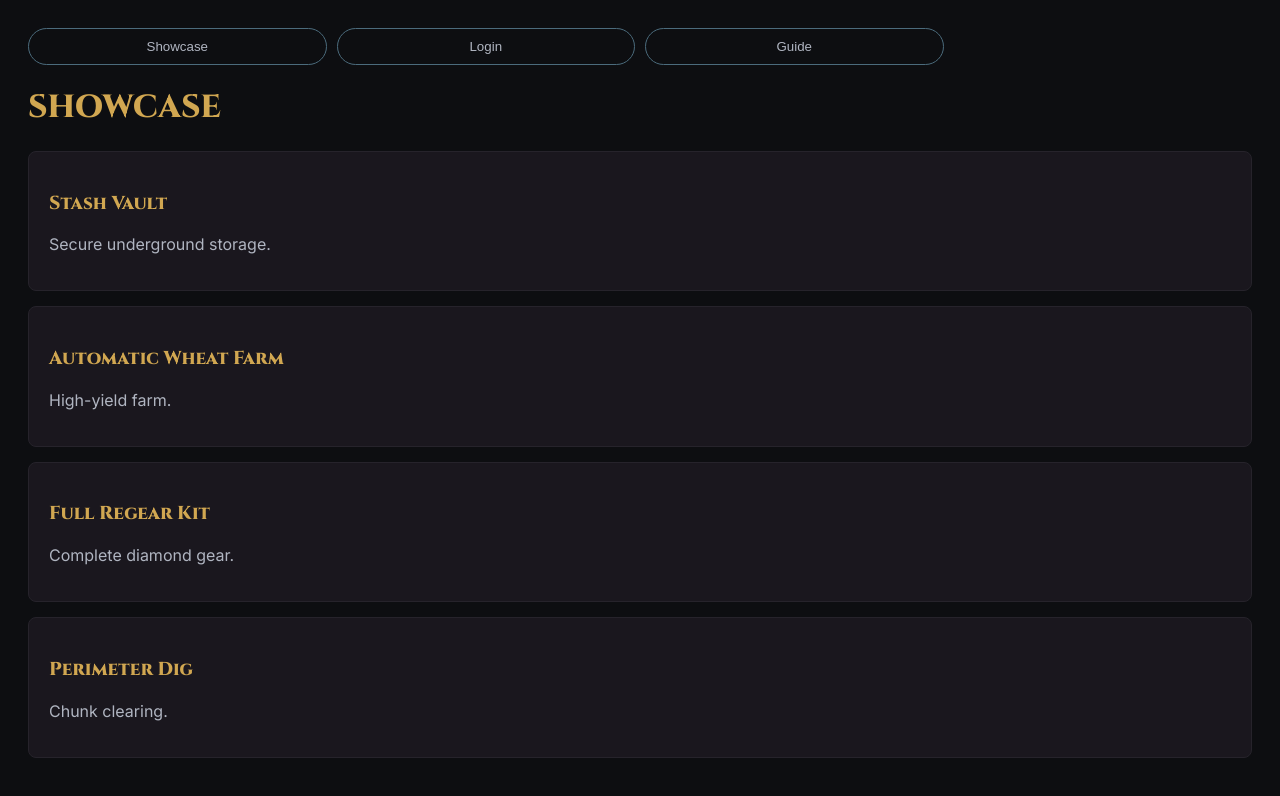
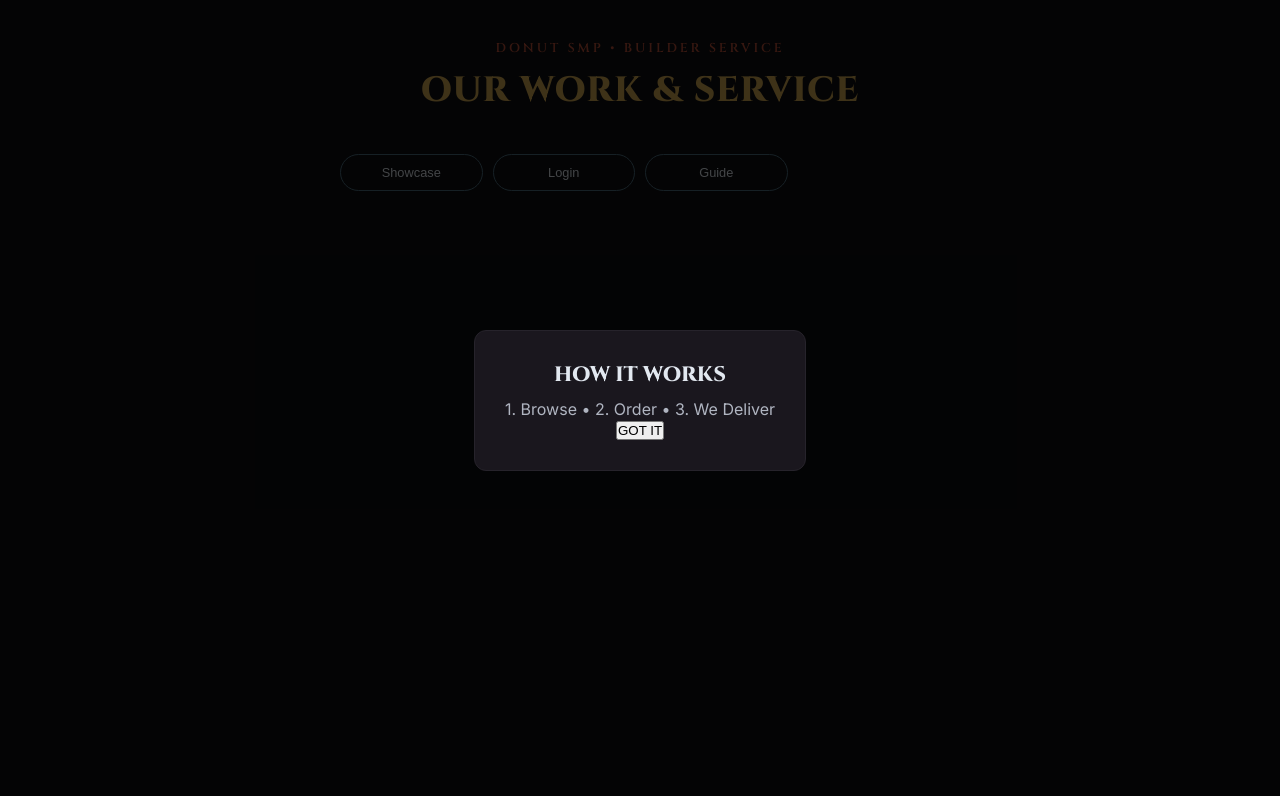
Before and after one commit to Gyro146/-e.g.-donut-smp-service-., a plain HTML site: page index.html in a window 1280 px wide. Drawn offline with Linux system fonts and the light colour scheme.

Commit message:
Update index.html

```diff
--- a/index.html
+++ b/index.html
@@ -4,88 +4,183 @@
     <meta charset="UTF-8">
     <meta name="viewport" content="width=device-width, initial-scale=1.0">
     <title>Donut SMP - Builder Service</title>
-    <!-- RESTORED ORIGINAL CSS -->
     <style>
         @import url('https://fonts.googleapis.com/css2?family=Cinzel:wght@600;800&family=Inter:wght@400;500;600&display=swap');
+
         :root {
-            --bg-dark: #0d0e11; --card-dark: #1a171e; --text-main: #b0b5c1;
-            --accent-ember: #b84e36; --accent-gold: #d1a751; --accent-blue: #4b6b7c;
+            --bg-dark: #0d0e11;
+            --card-dark: #1a171e;
+            --input-bg: #121014;
+            --text-main: #b0b5c1;
+            --text-light: #e2e8f0;
+            --accent-ember: #b84e36;
+            --accent-gold: #d1a751;
+            --accent-blue: #4b6b7c;
+            --border-color: #26232b;
+            --status-pending: #d1a751;
+            --status-completed: #72b043;
+            --yt-red: #ff0000;
+            --discord-blurple: #5865f2;
         }
-        body { background-color: var(--bg-dark); color: var(--text-main); font-family: 'Inter', sans-serif; padding: 20px; }
+
+        * { box-sizing: border-box; margin: 0; padding: 0; }
+
+        body {
+            background-color: var(--bg-dark);
+            color: var(--text-main);
+            font-family: 'Inter', sans-serif;
+            padding: 20px;
+            display: flex;
+            flex-direction: column;
+            align-items: center;
+            min-height: 100vh;
+        }
+
+        .wrapper { width: 100%; max-width: 600px; }
+
+        header { text-align: center; margin-top: 20px; margin-bottom: 40px; }
+
+        .brand-sub {
+            color: var(--accent-ember);
+            font-family: 'Cinzel', serif;
+            font-size: 0.8rem;
+            letter-spacing: 3px;
+            margin-bottom: 10px;
+        }
+
+        .status-badge {
+            display: inline-flex;
+            align-items: center;
+            gap: 8px;
+            background: rgba(75, 107, 124, 0.1);
+            border: 1px solid var(--accent-blue);
+            padding: 6px 16px;
+            border-radius: 20px;
+            font-size: 0.85rem;
+            color: var(--text-light);
+            margin-bottom: 20px;
+        }
+
+        .status-dot { width: 8px; height: 8px; background-color: #72b043; border-radius: 50%; }
+
+        h1 {
+            color: var(--accent-gold);
+            font-family: 'Cinzel', serif;
+            font-size: 2.2rem;
+            font-weight: 800;
+            margin-bottom: 8px;
+            letter-spacing: 1px;
+        }
+
+        .tagline { font-style: italic; color: #718096; font-size: 0.95rem; }
+
+        .nav-grid {
+            display: grid;
+            grid-template-columns: repeat(4, 1fr);
+            gap: 10px;
+            margin-bottom: 40px;
+        }
+
+        .nav-btn {
+            background: transparent;
+            border: 1px solid var(--accent-blue);
+            color: var(--text-light);
+            padding: 10px 4px;
+            border-radius: 25px;
+            text-align: center;
+            text-decoration: none;
+            font-size: 0.8rem;
+            font-weight: 500;
+            cursor: pointer;
+            display: flex;
+            align-items: center;
+            justify-content: center;
+        }
+
+        .nav-btn.admin-only {
+            border-color: var(--accent-gold);
+            color: var(--accent-gold);
+            display: none;
+        }
+
         .view-panel { display: none; }
-        .active-view { display: block; }
-        .nav-grid { display: grid; grid-template-columns: repeat(4, 1fr); gap: 10px; margin-bottom: 20px; }
-        .nav-btn { background: transparent; border: 1px solid var(--accent-blue); color: var(--text-main); padding: 10px; border-radius: 25px; cursor: pointer; }
-        .build-card { background: var(--card-dark); border: 1px solid #26232b; padding: 20px; margin-bottom: 15px; border-radius: 8px; }
-        h1, .card-title { color: var(--accent-gold); font-family: 'Cinzel', serif; }
-        .admin-only { display: none; }
+        .view-panel.active-view { display: block; }
+
+        .section-title {
+            color: var(--text-light);
+            font-family: 'Cinzel', serif;
+            font-size: 1.2rem;
+            letter-spacing: 2px;
+            margin-bottom: 15px;
+            display: flex;
+            align-items: center;
+            gap: 8px;
+        }
+
+        .section-title::before { content: "◆"; color: var(--accent-ember); font-size: 0.9rem; }
+        .section-desc { font-size: 0.9rem; color: #718096; margin-bottom: 20px; line-height: 1.5; }
+
+        .search-container { display: flex; gap: 10px; margin-bottom: 25px; }
+        .search-bar {
+            flex: 1; background: var(--input-bg); border: 1px solid var(--border-color);
+            padding: 12px; border-radius: 6px; color: var(--text-light);
+        }
+        .btn-search {
+            background: var(--accent-ember); color: var(--text-light); border: none;
+            padding: 12px 24px; border-radius: 6px; font-weight: bold; cursor: pointer;
+        }
+        .categories-container { display: flex; flex-wrap: wrap; gap: 8px; margin-bottom: 30px; }
+        .cat-chip {
+            background: rgba(26, 23, 30, 0.6); border: 1px solid var(--border-color); color: #718096;
+            padding: 8px 16px; border-radius: 20px; font-size: 0.8rem; font-weight: 600; cursor: pointer;
+        }
+        .cat-chip.active { background: var(--accent-ember); color: var(--text-light); border-color: var(--accent-ember); }
+        .build-card { background: var(--card-dark); border: 1px solid var(--border-color); border-radius: 8px; overflow: hidden; margin-bottom: 20px; }
+        .card-content { padding: 20px; }
+        .card-title { color: var(--text-light); font-family: 'Cinzel', serif; font-size: 1.3rem; margin-bottom: 10px; }
+        .form-panel { background: var(--card-dark); border: 1px solid var(--border-color); border-radius: 8px; padding: 25px; margin-bottom: 40px; }
+        .modal-overlay { position: fixed; top: 0; left: 0; width: 100%; height: 100%; background: rgba(0, 0, 0, 0.7); display: none; align-items: center; justify-content: center; z-index: 1000; }
+        .modal-card { background: var(--card-dark); border: 1px solid var(--border-color); padding: 30px; border-radius: 12px; text-align: center; }
+        .socials-footer { display: grid; grid-template-columns: 1fr 1fr; gap: 15px; }
+        .social-block { background: var(--card-dark); border: 1px solid var(--border-color); padding: 20px; border-radius: 8px; }
     </style>
 </head>
 <body>
 
-    <!-- NAVIGATION -->
+    <div class="modal-overlay" id="how-it-works-modal" style="display:flex;">
+        <div class="modal-card">
+            <h2 class="card-title">HOW IT WORKS</h2>
+            <p>1. Browse • 2. Order • 3. We Deliver</p>
+            <button onclick="document.getElementById('how-it-works-modal').style.display='none'">GOT IT</button>
+        </div>
+    </div>
+
+    <div class="wrapper">
+        <header>
+            <div class="brand-sub">DONUT SMP • BUILDER SERVICE</div>
+            <h1>OUR WORK & SERVICE</h1>
+        </header>
+
         <nav class="nav-grid">
             <button class="nav-btn" onclick="switchView('showcase')">Showcase</button>
-        <button class="nav-btn" id="nav-auth-btn" onclick="handleAuth()">Login</button>
-        <button class="nav-btn admin-only" id="nav-admin-btn" onclick="switchView('admin')">Admin UI</button>
-        <button class="nav-btn" onclick="document.getElementById('modal').style.display='flex'">Guide</button>
+            <button class="nav-btn" onclick="switchView('auth')">Login</button>
+            <button class="nav-btn admin-only" id="nav-admin-btn" onclick="switchView('admin')">Admin</button>
+            <button class="nav-btn" onclick="document.getElementById('how-it-works-modal').style.display='flex'">Guide</button>
         </nav>
 
-    <!-- CONTENT -->
         <div id="view-showcase" class="view-panel active-view">
-        <h1>SHOWCASE</h1>
             <div id="catalog-grid"></div>
         </div>
 
-    <div id="view-admin" class="view-panel admin-only">
-        <h1>ADMIN CONTROL</h1>
+        <div id="view-auth" class="view-panel"><h2>Login Panel</h2></div>
+        <div id="view-admin" class="view-panel"><h2>Admin Panel</h2></div>
     </div>
 
-    <!-- MODAL -->
-    <div id="modal" style="display:none; position:fixed; top:0; left:0; width:100%; height:100%; background:rgba(0,0,0,0.8); justify-content:center; align-items:center;">
-        <div style="background:#1a171e; padding:30px; border:1px solid #d1a751; color:#fff;">
-            <h2>HOW IT WORKS</h2>
-            <button onclick="document.getElementById('modal').style.display='none'">CLOSE</button>
-        </div>
-    </div>
-
-    <!-- FULL FUNCTIONAL SCRIPT -->
     <script>
-        const catalog = [
-            { title: "Stash Vault", cat: "STASH", desc: "Secure underground storage." },
-            { title: "Automatic Wheat Farm", cat: "FARM", desc: "High-yield farm." },
-            { title: "Full Regear Kit", cat: "REGEAR", desc: "Complete diamond gear." },
-            { title: "Perimeter Dig", cat: "DIGGING", desc: "Chunk clearing." }
-        ];
-
-        function renderCatalog() {
-            const grid = document.getElementById('catalog-grid');
-            grid.innerHTML = "";
-            catalog.forEach(item => {
-                grid.innerHTML += `<div class="build-card"><h3 class="card-title">${item.title}</h3><p>${item.desc}</p></div>`;
-            });
-        }
-
         function switchView(viewId) {
             document.querySelectorAll('.view-panel').forEach(p => p.classList.remove('active-view'));
             document.getElementById('view-' + viewId).classList.add('active-view');
         }
-
-        function handleAuth() {
-            const btn = document.getElementById('nav-auth-btn');
-            if(btn.innerText === "Login") {
-                const pass = prompt("Enter password (admin to test):");
-                if(pass === "admin") {
-                    document.querySelectorAll('.admin-only').forEach(e => e.style.display = 'block');
-                    btn.innerText = "Logout";
-                }
-            } else {
-                document.querySelectorAll('.admin-only').forEach(e => e.style.display = 'none');
-                btn.innerText = "Login";
-            }
-        }
-
-        window.onload = renderCatalog;
     </script>
 </body>
 </html>
```
Lines whose indentation alone changed are shown as unchanged.
